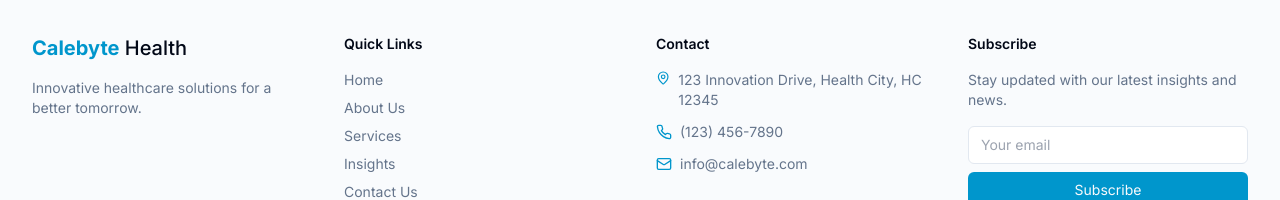
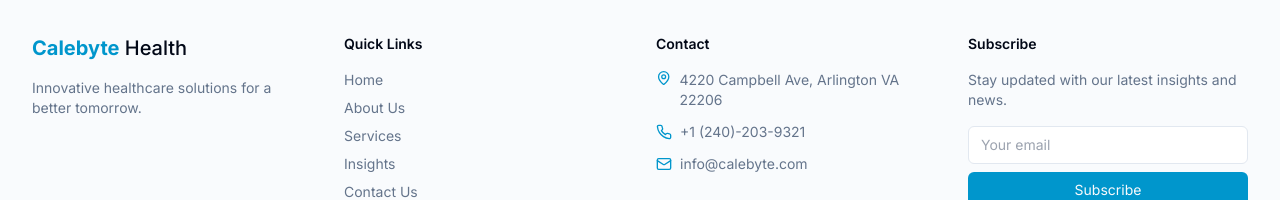
Before and after one commit to Demoivre02/calebyte-health, a Next.js app: page /about in a window 1280 px wide. Shown: the part 2336-2536 px from the top of the page. Built offline with nearby package versions, Linux system fonts and the light colour scheme.

Commit message:
fix address

```diff
--- a/components/footer.tsx
+++ b/components/footer.tsx
@@ -48,11 +48,13 @@ export default function Footer() {
             <ul className="space-y-3 text-sm">
               <li className="flex items-start gap-2">
                 <MapPin className="h-4 w-4 text-primary" />
-                <span className="text-muted-foreground">123 Innovation Drive, Health City, HC 12345</span>
+                <span className="text-muted-foreground">4220 Campbell Ave, Arlington VA 22206</span>
               </li>
               <li className="flex items-center gap-2">
                 <Phone className="h-4 w-4 text-primary" />
-                <span className="text-muted-foreground">(123) 456-7890</span>
+                <span className="text-muted-foreground">
+                  <a href="tel:+1240-203-9321">+1 (240)-203-9321</a>
+                </span>
               </li>
               <li className="flex items-center gap-2">
                 <Mail className="h-4 w-4 text-primary" />
```
